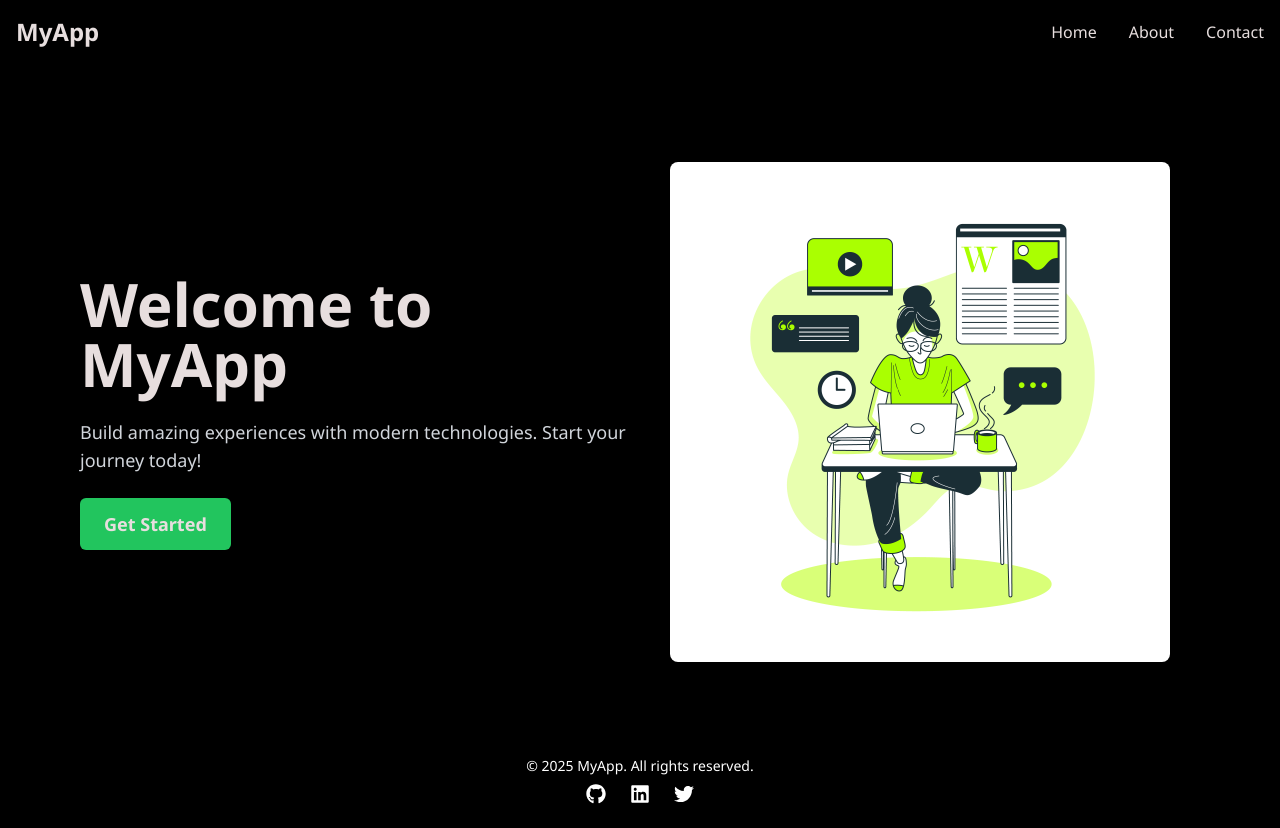
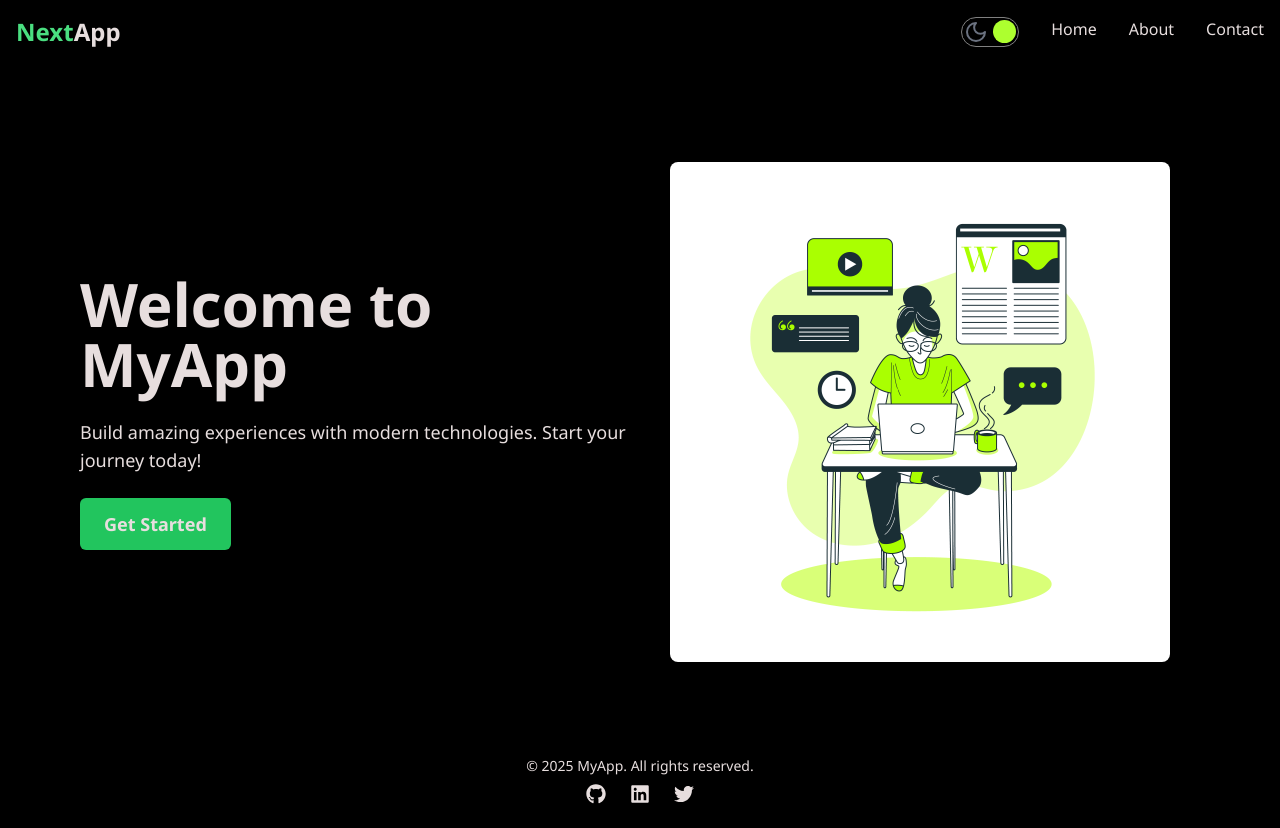
Before and after one commit to mudasser131/nextblogapp, a Next.js app: page / in a window 1280 px wide. Built offline with nearby package versions, Linux system fonts and the light colour scheme.

Commit message:
toggle light mode

```diff
--- /dev/null
+++ b/context/ThemeContext.js
@@ -0,0 +1,27 @@
+"use client"
+
+import { createContext, useState } from "react"
+
+export const ThemeContext = createContext()
+export const ThemeProvider  =({children}) =>{
+const  [mode, setMode] = useState("dark")
+
+const toggle = () => {
+
+setMode ( (prev) => (prev === "dark" ? "light" : "dark"))
+
+};
+return(
+
+<ThemeContext.Provider value={{toggle, mode}}>
+    <div className={`theme ${mode}`}>
+    {children}
+
+    </div>
+</ThemeContext.Provider>
+
+)
+
+
+
+}
--- a/package.json
+++ b/package.json
@@ -12,6 +12,7 @@
     "@fortawesome/fontawesome-svg-core": "^6.7.2",
     "@fortawesome/free-brands-svg-icons": "^6.7.2",
     "@fortawesome/react-fontawesome": "^0.2.2",
+    "lucide-react": "^0.474.0",
     "next": "15.1.6",
     "react": "^19.0.0",
     "react-dom": "^19.0.0",
--- a/src/app/globals.css
+++ b/src/app/globals.css
@@ -16,11 +16,26 @@
 
 body {
   color: var(--foreground);
-  background: black;
-  color: rgb(231, 222, 222);
+
 
 }
 
+
+.theme{
+
+  transition: 1s all ease ;
+}
+.light{
+
+  background: white;
+  color: rgb(7, 7, 7);
+}
+
+.dark{
+
+  background: black;
+  color: rgb(231, 222, 222);
+}
 button {
 
   background: rgb(168, 235, 168);
--- a/src/app/layout.js
+++ b/src/app/layout.js
@@ -2,6 +2,7 @@ import {Noto_Sans} from "next/font/google";
 import "./globals.css";
 import Navbar from "@/components/Navbar/Navbar";
 import Footer from "@/components/Footer/Footer";
+import { ThemeProvider } from "../../context/ThemeContext";
 
 // Load Noto Sans with Latin subset
 const notoSans = Noto_Sans({ subsets: ["latin"], weight: ["400", "700"] });
@@ -25,11 +26,20 @@ export default function RootLayout({ children }) {
   return (
     <html lang="en">
       <body className={notoSans.className}>
-      <Navbar/>
+
+
+<ThemeProvider>
+
+<Navbar/>
 
         {children}
 
         <Footer/>
+
+</ThemeProvider>
+
+
+
       </body>
     </html>
   );
--- a/src/app/page.jsx
+++ b/src/app/page.jsx
@@ -9,7 +9,7 @@ export default function HomeSection() {
     <h1 className="text-4xl md:text-6xl font-bold">
       Welcome to <span className="">MyApp</span>
     </h1>
-    <p className="text-lg text-gray-300">
+    <p className="text-lg ">
       Build amazing experiences with modern technologies. Start your journey today!
     </p>
     <button className="px-6 py-3 bg-green-500 hover:bg-green-600 rounded-md text-lg font-semibold">
--- /dev/null
+++ b/src/components/DarkModeToggle/DarkModeToggle.jsx
@@ -0,0 +1,28 @@
+"use client"
+
+import React, { useContext } from 'react'
+import styles from './darkmode.module.css'
+import { Sun, Moon } from "lucide-react";
+import { ThemeContext } from '../../../context/ThemeContext';
+
+
+const DarkModeToggle = () => {
+
+const {toggle, mode} = useContext(ThemeContext)
+
+    return (
+    <div className={styles.container} onClick={toggle }>
+<div className="icon">
+<Moon className="text-gray-500" />
+
+</div>
+<div className="icon ">
+    <Sun className="text-yellow-500" />
+</div>
+
+<div className={styles.ball}  style={mode === "light" ? {left: "2px"} : {right : "2px"} }/>
+    </div>
+  )
+}
+
+export default DarkModeToggle
--- /dev/null
+++ b/src/components/DarkModeToggle/darkmode.module.css
@@ -0,0 +1,26 @@
+.container {
+
+    display: flex;
+    gap: 4px;
+border: 1.5px solid gray;
+border-radius: 30px;
+    font-size: medium;
+    position: relative;
+    padding: 2px;
+}
+.icon{
+
+    font-size: 12px;
+}
+
+.ball {
+    width: 23px;
+height: 23px;
+background-color: greenyellow;
+
+border-radius: 50%;
+
+position: absolute;
+
+
+}
--- a/src/components/Footer/Footer.jsx
+++ b/src/components/Footer/Footer.jsx
@@ -2,7 +2,7 @@ import { FaGithub, FaLinkedin, FaTwitter } from "react-icons/fa";
 
 export default function Footer() {
   return (
-    <footer className="bg-black text-white text-center py-6">
+    <footer className="  text-center py-6">
       <p className="text-sm mb-2">© {new Date().getFullYear()} MyApp. All rights reserved.</p>
 
       {/* Social Media Icons */}
--- a/src/components/Navbar/Navbar.jsx
+++ b/src/components/Navbar/Navbar.jsx
@@ -2,18 +2,22 @@
 
 import { useState } from "react";
 import Link from "next/link";
+import DarkModeToggle from "../DarkModeToggle/DarkModeToggle";
 
 export default function Navbar() {
   const [isOpen, setIsOpen] = useState(false);
 
   return (
-    <nav className="bg-black  p-4">
+    <nav className="  p-4">
       <div className="max-w-7xl mx-auto flex justify-between items-center">
         {/* Logo */}
-        <h1 className="text-2xl font-bold">MyApp</h1>
+        <h1 className="text-2xl font-bold">
+          <span className="text-green-400">Next</span>
+          App</h1>
 
         {/* Desktop Menu */}
         <div className="hidden md:flex  gap-8 ">
+          <DarkModeToggle/>
           <Link href="/" className="hover:text-gray-300">Home</Link>
           <Link href="/about" className="hover:text-gray-300">About</Link>
           <Link href="/contact" className="hover:text-gray-300">Contact</Link>
```
Also changed, not shown: 1 other file (tests, documents, lock files or other folders).
